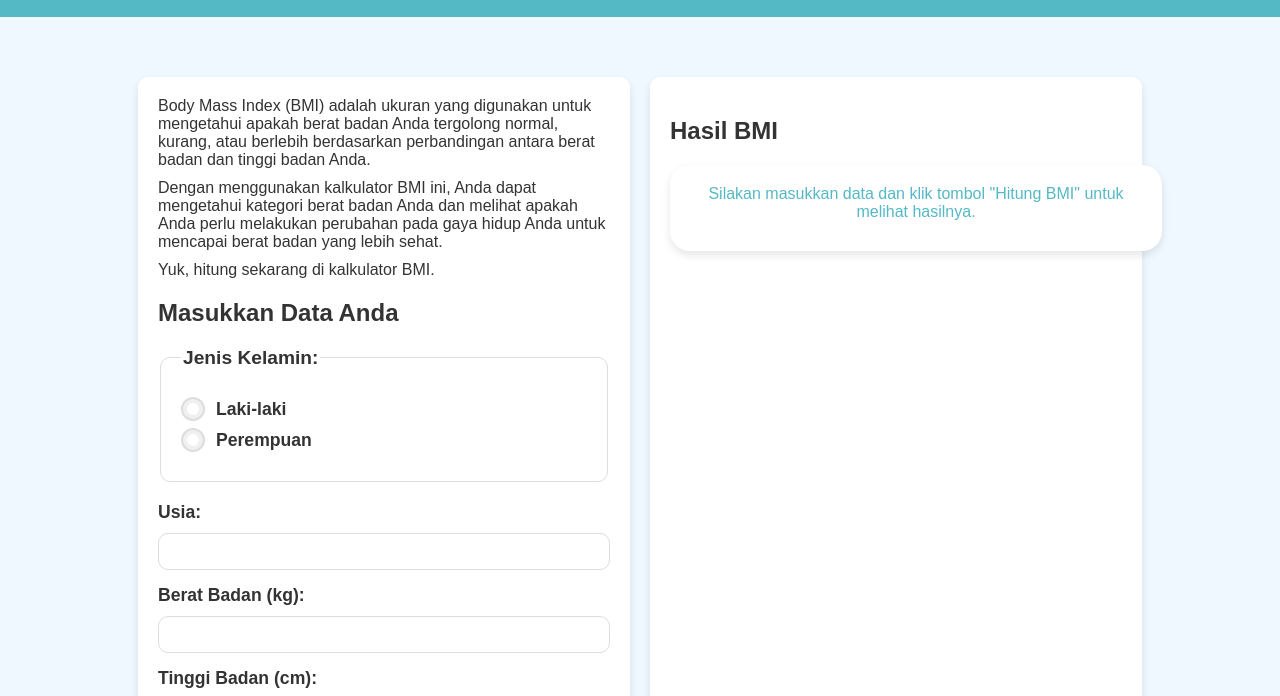
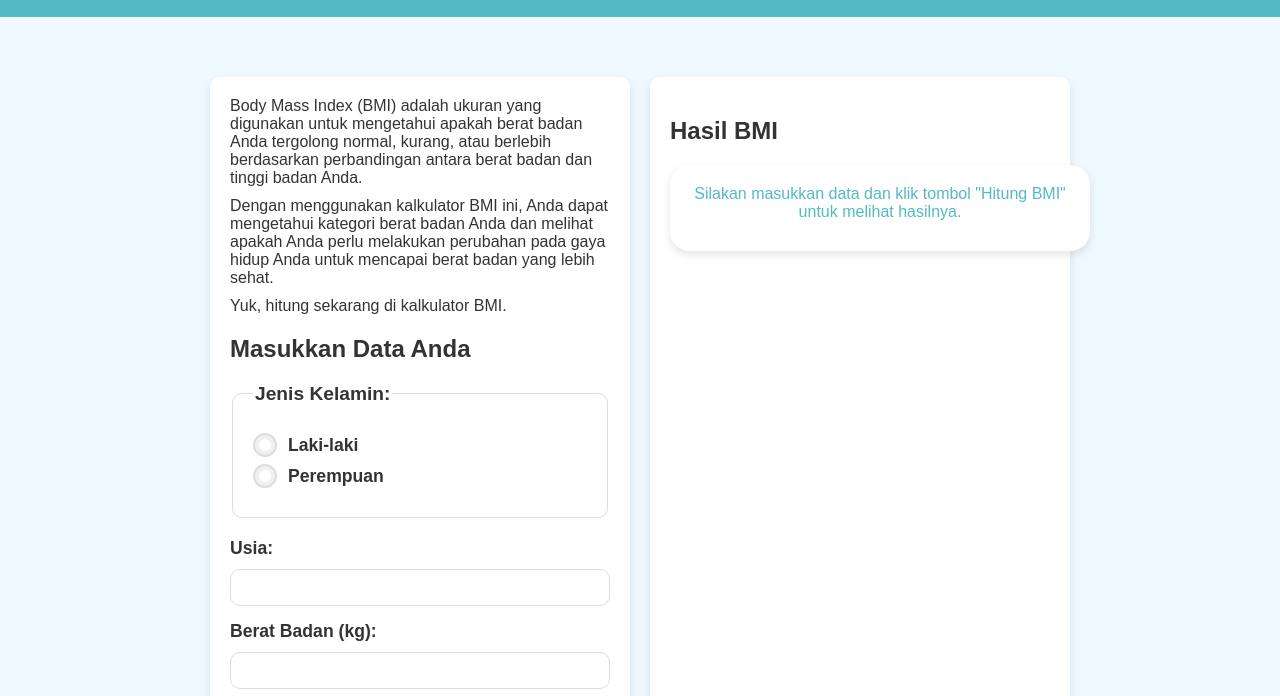
Before and after one commit to revou-fundamental-course/5-aug-24-aliciaparinussa, a plain HTML site: page index.html in a window 1280 px wide. Shown: the part 60-756 px from the top of the page. Drawn offline with Linux system fonts and the light colour scheme.

Commit message:
Update style.css

```diff
--- a/css/style.css
+++ b/css/style.css
@@ -21,7 +21,7 @@ header {
 .container {
     display: flex;
     justify-content: space-between;
-    padding: 50px 10%; /* Gunakan persentase untuk responsivitas */
+    padding: 50px 200px; /* Gunakan persentase untuk responsivitas */
     flex-wrap: wrap; /* Izinkan elemen berbaris ke bawah jika ruang tidak cukup */
 }
 
```
